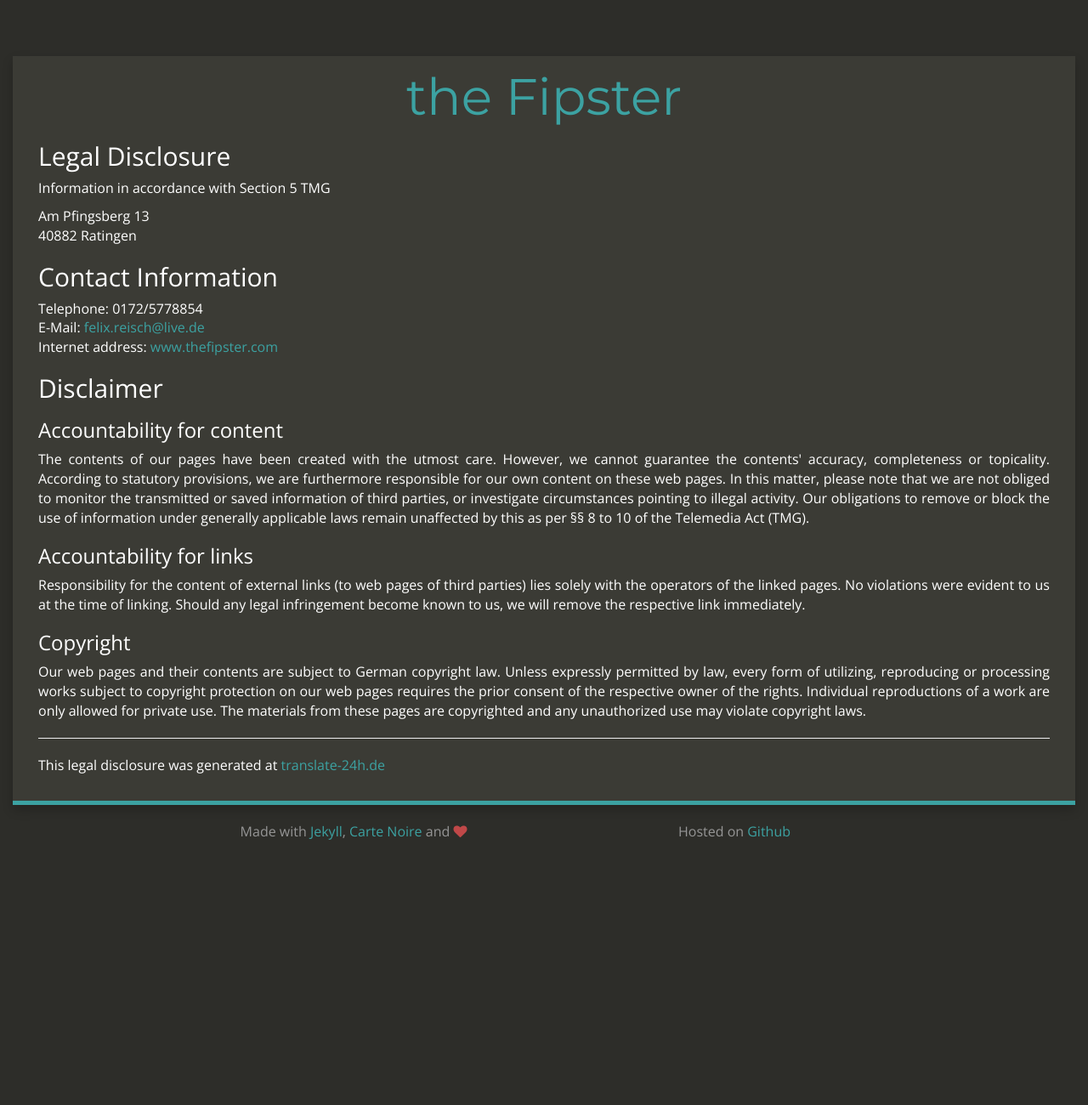
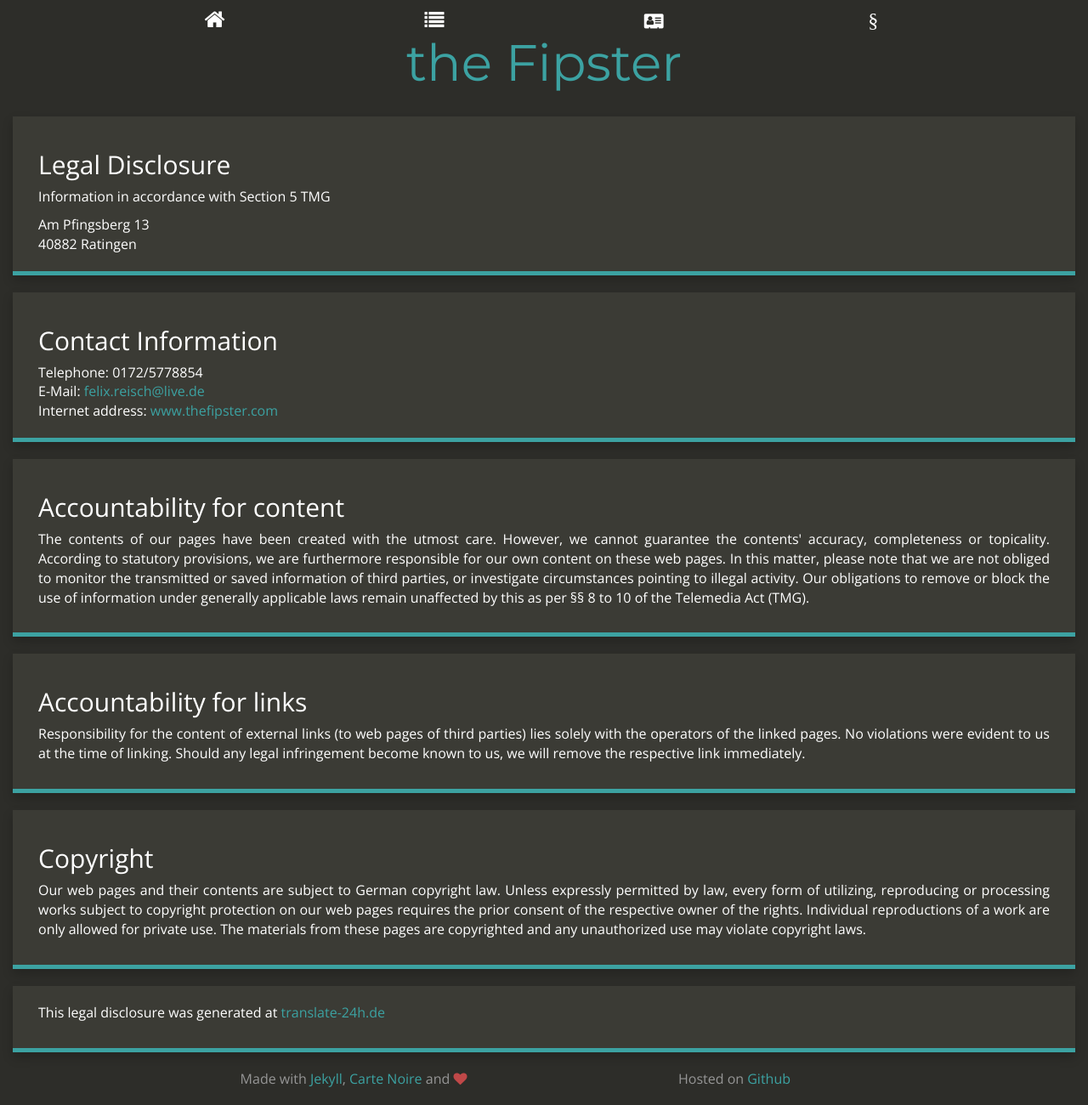
Before and after one commit to thefipster/Blog, a Jekyll site: the page built from legal.html, in a window 1280 px wide and 1300 px high. Shown: the whole window at 85% size. Built offline with Jekyll 4.4.1, drawn with Linux system fonts in a browser that asks for light colours; nearby versions of some CDN libraries.

Commit message:
Splitted legal disclosure into sections.

```diff
--- a/legal.html
+++ b/legal.html
@@ -5,21 +5,24 @@
 
 <div class="container-fluid legal">
     <div class="row content">
+        <h1 class="header author-header">{{ site.title }}</h1>
+
         <div class="col-md-12 main content-panel">
-            <h1 class="header author-header">{{ site.title }}</h1>
-
             <h2>Legal Disclosure</h2>
             <p>Information in accordance with Section 5 TMG</p>
-            Am Pfingsberg 13<br>
+            Am Pfingsberg 13<br />
             40882 Ratingen
+        </div>
 
+        <div class="col-md-12 main content-panel">
             <h2>Contact Information</h2>
-            Telephone: 0172/5778854<br>
-            E-Mail: <a href="mailto:felix.reisch@live.de">felix.reisch@live.de</a><br>
+            Telephone: 0172/5778854<br />
+            E-Mail: <a href="mailto:felix.reisch@live.de">felix.reisch@live.de</a><br />
             Internet address: <a href="https://www.thefipster.com" target="_blank">www.thefipster.com</a>
+        </div>
 
-            <h2>Disclaimer</h2>
-            <h3>Accountability for content</h3>
+        <div class="col-md-12 main content-panel">
+            <h2>Accountability for content</h2>
             <p>The contents of our pages have been created with the utmost care. However, we cannot guarantee the
                 contents'
                 accuracy, completeness or topicality. According to statutory provisions, we are furthermore responsible
@@ -30,24 +33,28 @@
                 Our obligations to remove or block the use of information under generally applicable laws remain
                 unaffected by this as per
                 §§ 8 to 10 of the Telemedia Act (TMG).</p>
+        </div>
 
-            <h3>Accountability for links</h3>
+        <div class="col-md-12 main content-panel">
+            <h2>Accountability for links</h2>
             <p>Responsibility for the content of external links (to web pages of third parties) lies solely with the
                 operators of the linked pages. No violations were
                 evident to us at the time of linking. Should any legal infringement become known to us, we will remove
                 the respective
                 link immediately.</p>
+        </div>
 
-            <h3>Copyright</h3>
+        <div class="col-md-12 main content-panel">
+            <h2>Copyright</h2>
             <p>Our web pages and their contents are subject to German copyright law. Unless
                 expressly permitted by law, every form of utilizing, reproducing or processing
                 works subject to copyright protection on our web pages requires the prior consent of the respective
                 owner of the rights.
                 Individual reproductions of a work are only allowed for private use.
                 The materials from these pages are copyrighted and any unauthorized use may violate copyright laws.</p>
+        </div>
 
-            <hr />
-
+        <div class="col-md-12 main content-panel">
             <p>This legal disclosure was generated at <a href="http://www.translate-24h.de"
                     target="_blank">translate-24h.de</a></p>
         </div>
```
